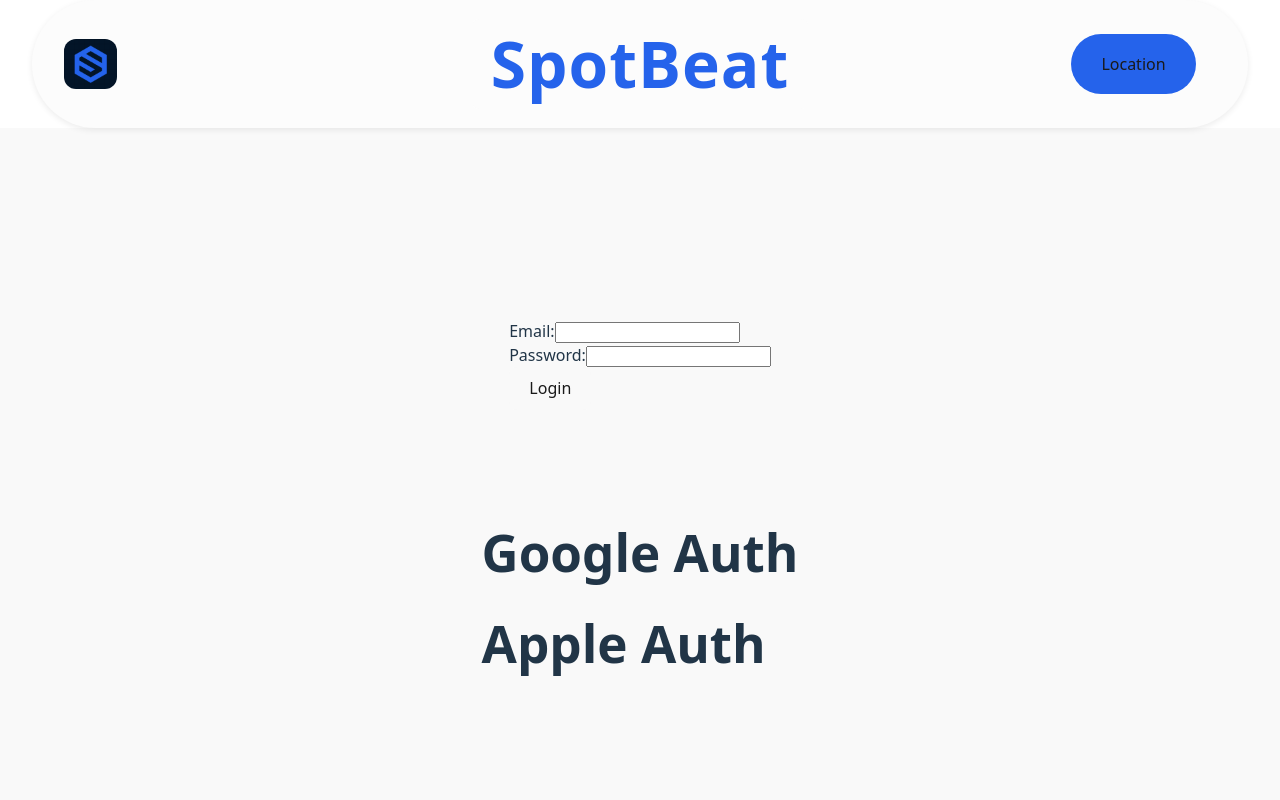
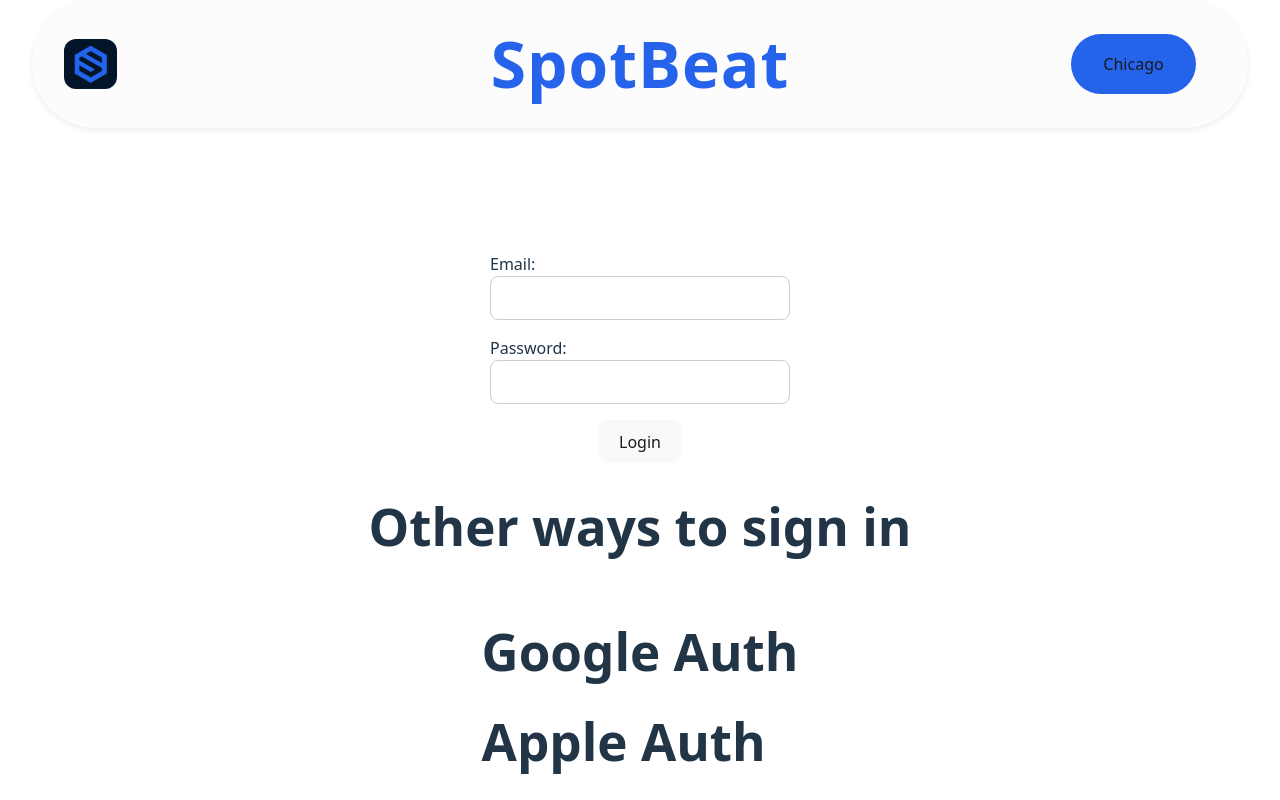
Before and after one commit to zackvalavanis/spotbeat-monorepo, a React (Vite) app in the folder spotbeat/: page /login in a window 1280 px wide. Shown: the top 800 px of the page. Built offline with nearby package versions, Linux system fonts and the light colour scheme; no server answers.

Commit message:
updates to the login page

```diff
--- a/spotbeat/src/components/Modal/Modal.tsx
+++ b/spotbeat/src/components/Modal/Modal.tsx
@@ -14,10 +14,20 @@
 
   return (
     <div className="modal-backdrop" onClick={onClose}>
-      <div className="modal-content" onClick={(e) => e.stopPropagation()}>
+      <section className="information-section">
+        {[
+          { title: 'Fast Alerts', desc: 'Get notified instantly when tickets go on sale.' },
+          { title: 'Secure Checkout', desc: 'Buy safely without missing your favorite shows.' },
+          { title: 'Track Events', desc: 'Follow artists and venues to never miss a beat.' }
+        ].map((feature) => (
+          <div key={feature.title} className="">
+            <h3 className="">{feature.title}</h3>
+            <p className="">{feature.desc}</p>
+          </div>
+        ))}
         <button className="modal-close-button" onClick={onClose}>×</button>
-        <h2>Location: {location}</h2>
-      </div>
+        <h1>{location}</h1>
+      </section>
     </div>
   );
 };
--- a/spotbeat/src/screens/AboutUs/aboutus.tsx
+++ b/spotbeat/src/screens/AboutUs/aboutus.tsx
@@ -33,8 +33,11 @@
         <p>
           SpotBeat finds tickets before they sell out and notifies you instantly. Your front-row experience starts here.
         </p>
+
         <button
-          onClick={() => navigate('/home')}
+          onClick={() => {
+            navigate(user ? '/home' : '/login')
+          }}
         >
           Get Started
         </button>
--- a/spotbeat/src/screens/Auth/Login.css
+++ b/spotbeat/src/screens/Auth/Login.css
@@ -1,14 +1,31 @@
 .login-page {
-  flex: 1;
-  min-height: 80vh;
   display: flex;
-  justify-content: center;
   flex-direction: column;
   align-items: center;
-  gap: 5rem;
-  /* reduced from 200px for better spacing */
-  padding: 4rem 2rem;
-  /* add breathing room on top/bottom and sides */
-  background-color: #f9f9f9;
-  /* light neutral background for professional look */
+  /* centers horizontally */
+  justify-content: center;
+  /* centers vertically if you set height */
+  min-height: 100vh;
+  /* optional: full page vertical centering */
 }
+
+.login-page input {
+  display: block;
+  width: 300px;
+  padding: 0.75rem 1rem;
+  /* same left & right padding for all */
+  font-size: 1rem;
+  border: 1px solid #ccc;
+  border-radius: 8px;
+  background-color: white;
+  box-sizing: border-box;
+  /* includes padding in width */
+  margin-bottom: 1rem;
+  /* even spacing */
+}
+
+.button-container {
+  display: flex;
+  align-items: center;
+  justify-content: center;
+}
--- a/spotbeat/src/screens/Auth/Login.tsx
+++ b/spotbeat/src/screens/Auth/Login.tsx
@@ -63,8 +63,8 @@
 
   return (
     <div className='login-page'>
+
       <form onSubmit={handleLogin}>
-
         <div>
           <label>Email:</label>
           <input name='email' type="email" ></input>
@@ -75,13 +75,18 @@
           <input name='password' type="password"></input>
         </div>
 
-        <div>
+        <div className='button-container'>
           <button
+
             type='submit'
           >Login
           </button>
         </div>
       </form>
+
+      <div>
+        <h1>Other ways to sign in</h1>
+      </div>
 
       <div>
         <div>
--- a/spotbeat/src/screens/Header/Header.tsx
+++ b/spotbeat/src/screens/Header/Header.tsx
@@ -7,7 +7,7 @@
 
 export function Header() {
   const navigate = useNavigate()
-  // const [location, setLocation] = useState('')
+  const location = 'Chicago'
   const [modalVisible, setModalVisible] = useState(false)
 
 
@@ -33,7 +33,7 @@
       </div>
 
       <div className='location-modal-button-container'>
-        <button onClick={handleOpenModal} className='button-open-location-modal'>Location
+        <button onClick={handleOpenModal} className='button-open-location-modal'>{location}
         </button>
       </div>
 
```
